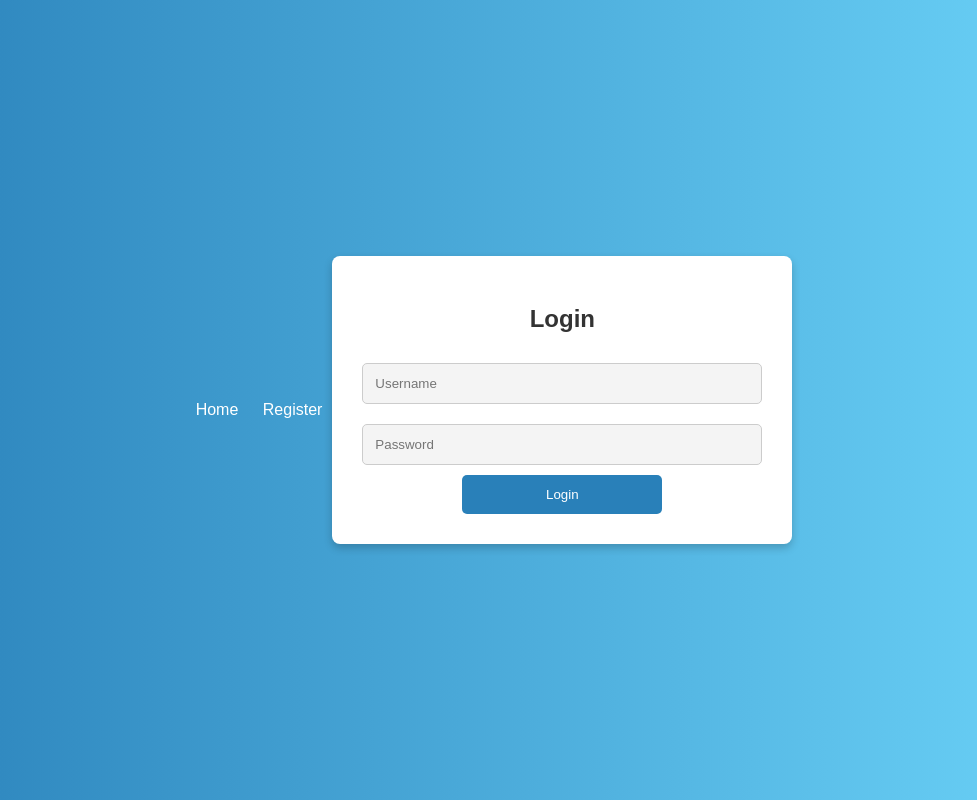
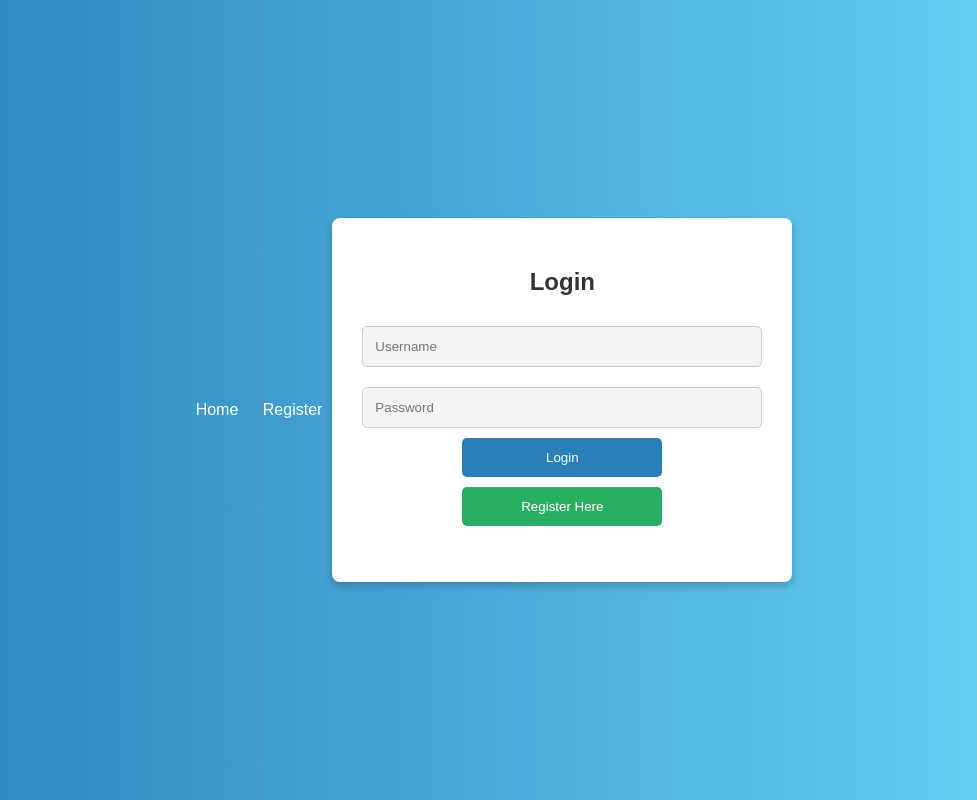
Before and after one commit to SebaSkub/web-dev, a PHP site: page /login_pg.php in a window 1280 px wide. Shown: the whole page, without its empty margins (151-1128 px from the left). Run offline with PHP 8.4, Linux system fonts and the light colour scheme.

Commit message:
Update login_pg.php

```diff
--- a/login_pg.php
+++ b/login_pg.php
@@ -5,6 +5,7 @@
     <meta name="viewport" content="width=device-width, initial-scale=1.0">
     <title>Login</title>
     <style>
+        /* Styles for body, background, and container */
         body {
             font-family: 'Arial', sans-serif;
             background: linear-gradient(to right, #2980b9, #6dd5fa);
@@ -14,6 +15,7 @@
             justify-content: center;
             align-items: center;
             min-height: 100vh;
+            color: #fff;
         }
 
         .login-container {
@@ -26,6 +28,7 @@
             text-align: center;
         }
 
+        /* Styles for login form */
         .login-container h2 {
             margin-bottom: 20px;
             color: #333;
@@ -64,6 +67,30 @@
             background-color: #0077aa;
         }
 
+        /* Styles for "Register Here" button */
+        .register-btn {
+            width: 50%;
+            padding: 12px;
+            border: none;
+            border-radius: 5px;
+            background-color: #27ae60;
+            color: #fff;
+            cursor: pointer;
+            transition: background-color 0.3s;
+            margin-top: 10px;
+        }
+
+        .register-btn:hover {
+            background-color: #218e53;
+        }
+
+        /* Styles for error messages */
+        .error-message {
+            color: red;
+            margin-top: 10px;
+        }
+
+        /* Styles for navigation */
         nav {
             text-align: center;
             margin-top: 20px;
@@ -77,18 +104,24 @@
     </style>
 </head>
 <body>
-     <nav>
+    <!-- Navigation -->
+    <nav>
         <a href="/home_pg.php">Home</a>
         <a href="/register_pg.php">Register</a>
     </nav>
+
+    <!-- Login container -->
     <div class="login-container">
         <h2>Login</h2>
         <form method="POST" action="login.php" id="loginForm">
-            <input type='text' id='username' name='username' placeholder="Username" required>
-            <input type='password' id='password' name='password' placeholder="Password" required>
+            <input type='text' id='username' name='username' placeholder="Username" aria-label="Username" required>
+            <input type='password' id='password' name='password' placeholder="Password" aria-label="Password" required>
             <input type='submit' value="Login">
+            <button class="register-btn" onclick="location.href='/register_pg.php'">Register Here</button>
+            <p class="error-message" id="errorMessage"></p>
         </form>
+    </div>
 
-    </div>
+
 </body>
 </html>
```
